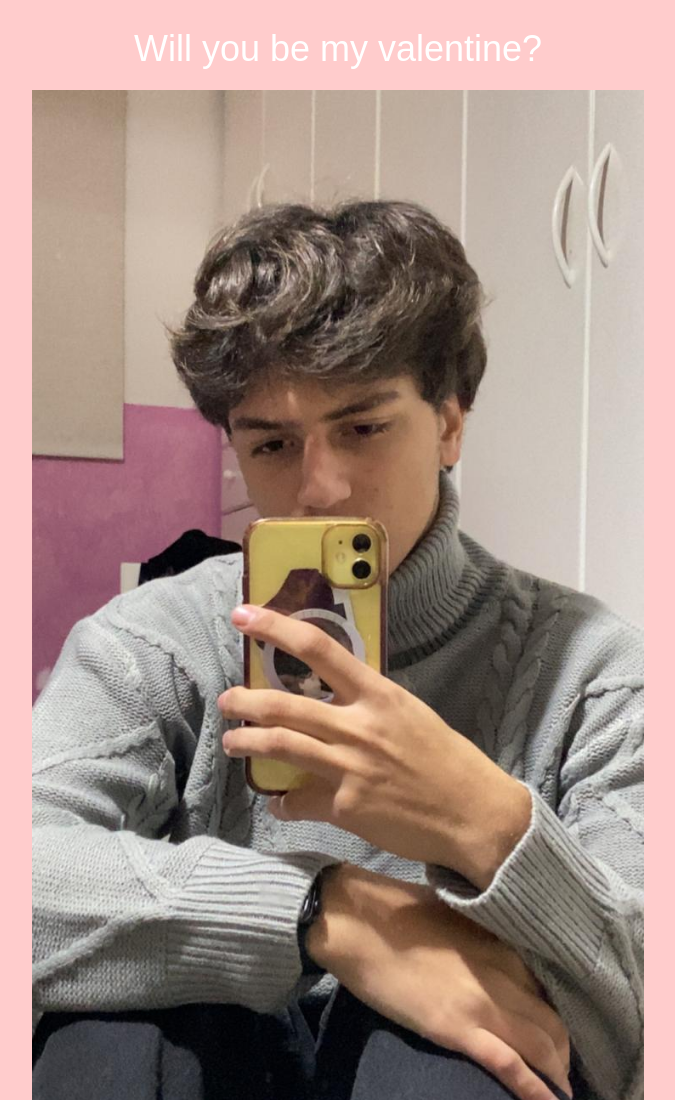
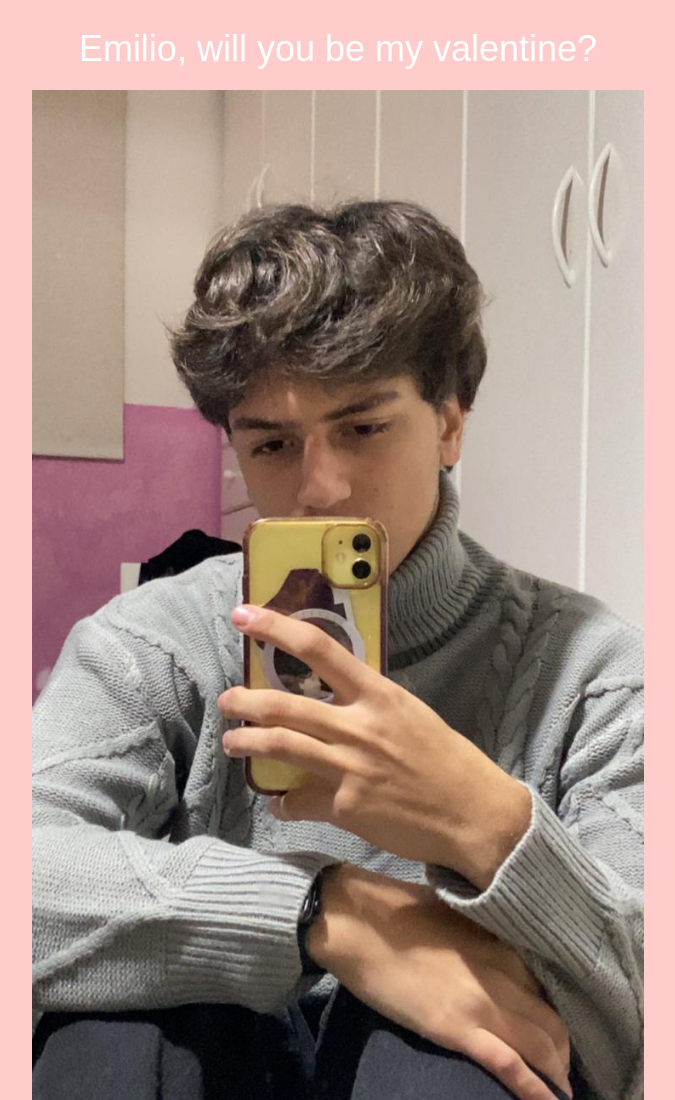
Before and after one commit to k14s3/valentine, a plain HTML site: page index.html in a window 1280 px wide. Shown: the top 1100 px of the page, without its empty margins (302-977 px from the left). Drawn offline with Linux system fonts and the light colour scheme.

Commit message:
Update index.html

```diff
--- a/index.html
+++ b/index.html
@@ -52,7 +52,7 @@
 </head>
 
 <body>
-    <div id="question">Will you be my valentine?</div>
+    <div id="question">Emilio, will you be my valentine?</div>
 
     <img id="valentineImage" src="valentine.jpg" alt="Valentine Image">
 
```
